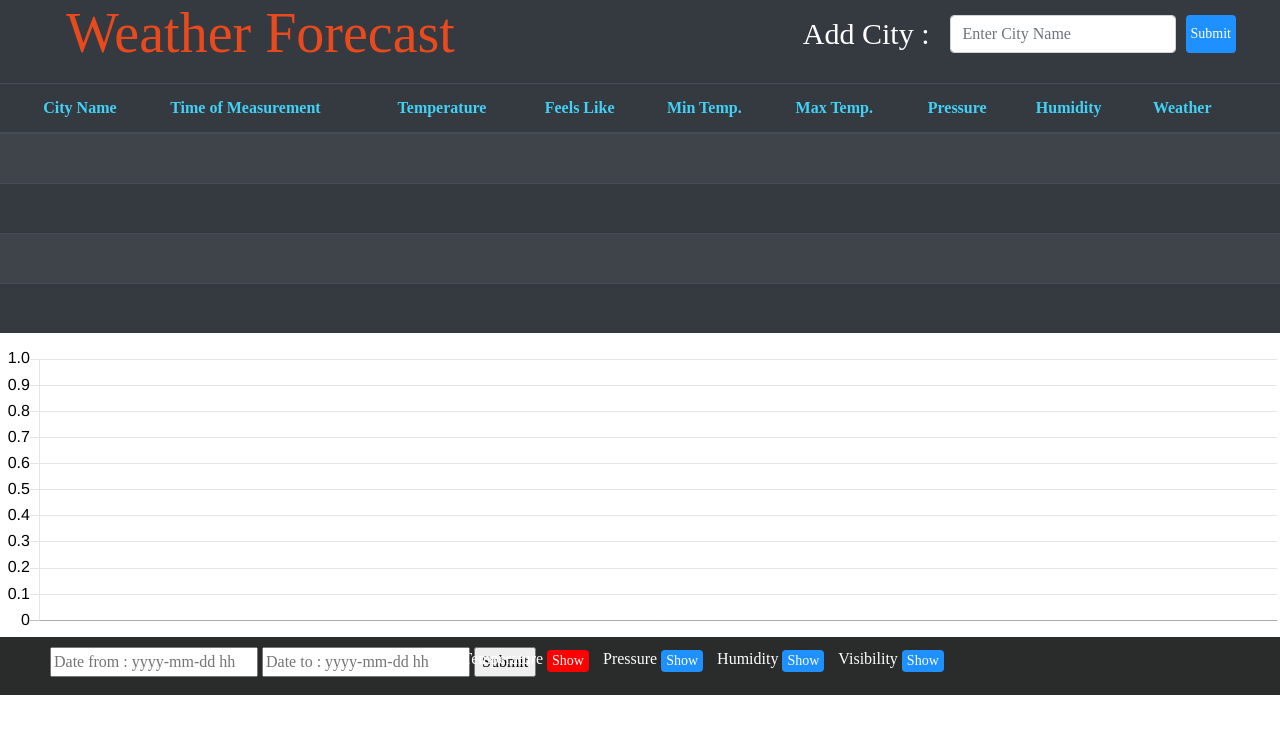
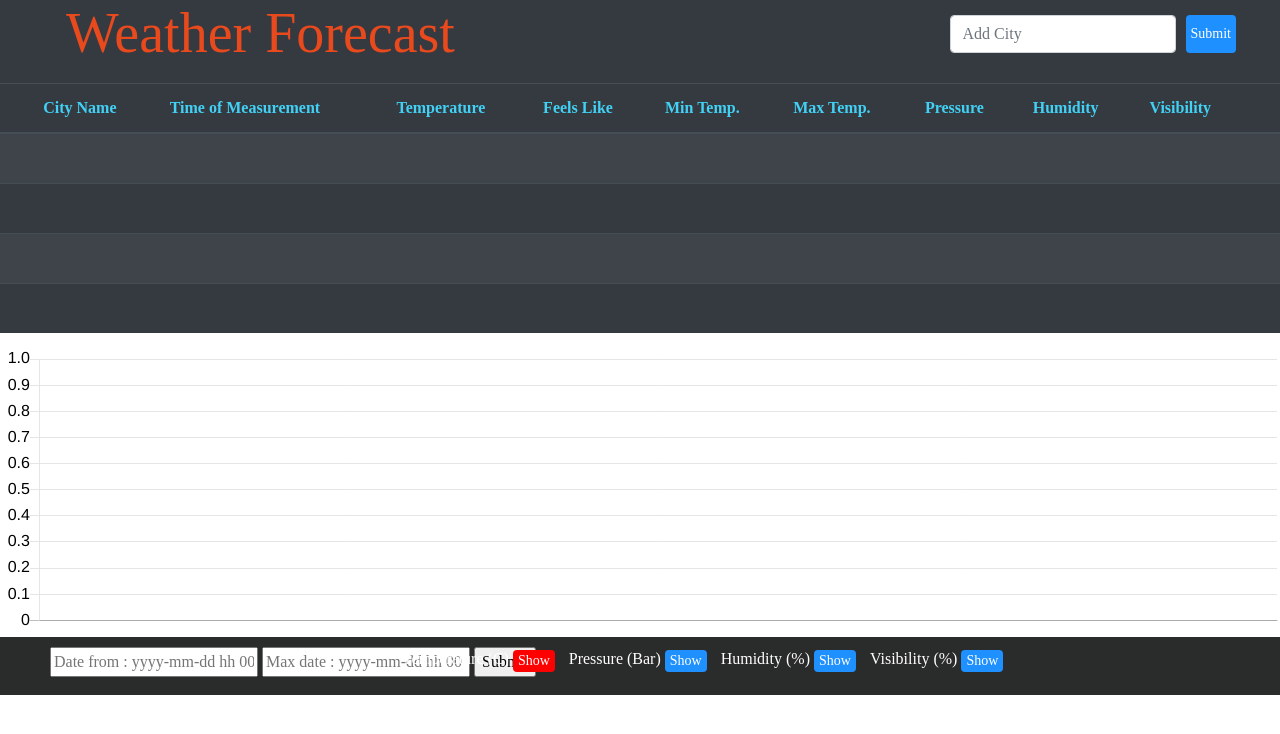
Before and after one commit to StojanV97/Weather_App, a Django app: page / in a window 1280 px wide. Shown: the top 734 px of the page. Run offline with Django 3.2, Linux system fonts and the light colour scheme; lists and menus that the app fills with data are empty; some libraries are stand-ins or nearby versions.

Commit message:
#7 Uradjene notifikacije u slucaju neispravnog unosa podataka

```diff
--- a/project/weather_app/apps.py
+++ b/project/weather_app/apps.py
@@ -19,3 +19,6 @@ class WeatherAppConfig(AppConfig):
     status_hum = '#3477eb'
     range_x = 0
     range_y = 40
+    add_remove_from_graph = 'add_remove_from_graph_blue'
+    error = False
+    message = ''
--- a/project/weather_app/templates/weather_app/base.html
+++ b/project/weather_app/templates/weather_app/base.html
@@ -103,6 +103,17 @@
             margin-left: 50px;
             margin-right: -400px;
         }
+        #add_remove_from_graph_blue{
+            background-color: #42d1f5;
+        }
+        #add_remove_from_graph_red{
+            background-color: red;
+        }
+        #alerdiv {
+        }
+
+
+
     </style>
 </head>
 <body>
@@ -110,11 +121,17 @@
       <H1  id="wh1" style="color:#e8491d ">Weather Forecast</H1>
       <form class="form-inline" method="POST" action="">
          {% csrf_token %}
+         {% if error %}
+              <div class="alert alert-warning" role="alert">
+                  {{message}}
+                </div>
+          {% endif %}
         <div  class="form-group mx-sm-3 mb-2">
-            <label id="add_city_label">Add City : </label>
-        <input type="text"class="form-control" placeholder="Enter City Name" name="pretraga">
+
+        <input type="text"class="form-control" placeholder="Add City " name="pretraga">
         <input id="search_button" type="submit" name="search_city"  class="btn btn-outline-success my-2 my-sm-0" onclick = "this.form.action = &quot{% url 'search_city' %}&quot">
         </div>
+
     </form>
     </div>
     <div>
@@ -130,7 +147,7 @@
         <th scope="col">Max Temp.</th>
         <th scope="col">Pressure</th>
         <th scope="col">Humidity</th>
-      <th scope="col">Weather</th>
+      <th scope="col">Visibility</th>
         <th scope="col"></th>
     </tr>
   </thead>
@@ -139,10 +156,10 @@
     <tr>
         <form method='POST' action="">
             {% csrf_token %}
-                  <th> <button  name="{{ city.name }}" value="" type="submit" onclick="this.form.action = &quot{% url 'addcheck' %}&quot" class="btn"><i class="fas fa-check-circle"></i></button>
+                  <th> <button name="{{ city.name }}" value="" type="submit" onclick="this.form.action = &quot{% url 'addcheck' %}&quot" class="btn"><i class="fa fa-check"></i></button>
                   </th>
         </form>
-      <th style="color: #e8491d" scope="row">{{ city.name | capfirst }}</th>
+      <th style="color: #e8491d" scope="row" id="cityname">{{ city.name | capfirst }}</th>
          <td>{{ city.display_stat.date}}</td>
       <td>{{ city.display_stat.temp }}</td>
       <td>{{ city.display_stat.feels_like }}</td>
@@ -150,7 +167,7 @@
       <td>{{ city.display_stat.temp_max }}</td>
       <td>{{ city.display_stat.pressure }}</td>
         <td>{{ city.display_stat.humidity }}</td>
-        <td>{{ city.display_stat.weather | capfirst }}</td>
+        <td>{{ city.display_stat.clouds }}</td>
         <td>
             <form method="POST" action="">
                 {% csrf_token %}
@@ -263,21 +280,21 @@
         <footer>
             <form id="datum_forma" method="POST" action="">
                 {% csrf_token %}
-                <input placeholder="Date from : yyyy-mm-dd hh" type="text" name="date_from">
-                <input placeholder="Date to : yyyy-mm-dd hh " type="text" name="date_to">
+                   <input placeholder="Date from : {{first_dates_list}} 00" type="text" name="date_from">
+                    <input placeholder="Max date : {{last_dates_list}} 00" type="text" name="date_to">
                 <input type="submit" name="range_submit" onclick = "this.form.action = &quot{% url 'set_range' %}&quot">
 
             </form>
             <form method='POST' action="">
                   {% csrf_token %}
            <div id="footer_div">
-                 <label name="labela" for="temp" class="labela">Temperature</label>
+                 <label name="labela" for="temp" class="labela">Temperature (C)</label>
                 <input id="temp" class="btn btn-outline-success {{status_temp}} g" value="Show" type="submit" name="temperature" onclick="this.form.action = &quot{% url 'change_stats' %}&quot">
-                <label for="press" class="labela">Pressure</label>
+                <label for="press" class="labela">Pressure (Bar)</label>
                 <input id="press" class="btn btn-outline-success {{status_press}}  g" value="Show" type="submit" name="pressure" onclick="this.form.action = &quot{% url 'change_stats' %}&quot">
-                <label for="hum" class="labela">Humidity</label>
+                <label for="hum" class="labela">Humidity (%)</label>
                 <input id="hum" class="btn btn-outline-success {{status_hum}} g" value="Show" type="submit" name="humidity" onclick="this.form.action = &quot{% url 'change_stats' %}&quot">
-                <label for="vis" class="labela">Visibility</label>
+                <label for="vis" class="labela">Visibility (%)</label>
                 <input id="vis" class="btn btn-outline-success {{status_vis}}  g" value="Show" type="submit" name="visibility" onclick="this.form.action = &quot{% url 'change_stats' %}&quot">
 
            </div>
--- a/project/weather_app/views.py
+++ b/project/weather_app/views.py
@@ -24,20 +24,29 @@ def base(request):
     empty_cells = 4 - len(list_of_cities)
     range_x = apps.get_app_config('weather_app').range_x
     range_y = apps.get_app_config('weather_app').range_y
+    add_remove_from_graph = apps.get_app_config('weather_app').add_remove_from_graph
+    message = apps.get_app_config('weather_app').message
+    error = apps.get_app_config('weather_app').error
     labels = []
-    print(range_x)
-    print(range_y)
-
+    print(list_of_dates)
     for el in list_for_graph:
         labels = el.graph.time_list
         break
     labels = labels[range_x:range_y + 1]
     labels = mark_safe(labels)
-
-    context_variables = {'range_x': range_x, 'range_y': range_y, 'display_list': display_list, 'dates': list_of_dates,
-                         'cities': list_of_cities, 'range': range(empty_cells),
-                         'list_for_graph': list_for_graph, 'status_temp': status_temp, 'status_press': status_press,
-                         'status_hum': status_hum, 'status_vis': status_vis,'label':labels}
+    if len(list_of_dates) != 0:
+        context_variables = {'message':message,'error':error,'first_dates_list': list_of_dates[0],
+                             'last_dates_list': list_of_dates[len(list_of_dates) - 1], 'arfg': add_remove_from_graph,
+                             'range_x': range_x, 'range_y': range_y, 'display_list': display_list,
+                             'dates': list_of_dates,
+                             'cities': list_of_cities, 'range': range(empty_cells),
+                             'list_for_graph': list_for_graph, 'status_temp': status_temp, 'status_press': status_press,
+                             'status_hum': status_hum, 'status_vis': status_vis, 'label': labels}
+    else:
+        context_variables = {'message':message,'error':error,'first_dates_list':'yyyy-mm-dd hh','last_dates_list':'yyyy-mm-dd hh','arfg':add_remove_from_graph,'range_x': range_x, 'range_y': range_y, 'display_list': display_list, 'dates': list_of_dates,
+                             'cities': list_of_cities, 'range': range(empty_cells),
+                             'list_for_graph': list_for_graph, 'status_temp': status_temp, 'status_press': status_press,
+                             'status_hum': status_hum, 'status_vis': status_vis,'label':labels}
     return render(request, 'weather_app/base.html', context_variables)
 
 
@@ -45,8 +54,14 @@ def base(request):
 def search_city(request):
     url_api = 'http://api.openweathermap.org/data/2.5/forecast?q={}&appid=24fa72dcfd34b9a33c1b1c518534a45b'
     city_name = request.POST.get('pretraga')
+    if len(city_name) == 0:
+        apps.get_app_config('weather_app').message = 'City not found!'
+        apps.get_app_config('weather_app').error = True
+        return redirect('base')
     r = requests.get(url_api.format(city_name)).json()
     if r['cod'] == '404':
+        apps.get_app_config('weather_app').message = 'City not found!'
+        apps.get_app_config('weather_app').error = True
         return redirect('base')
     else:
         dict_of_dates = format_api_response(r)
@@ -65,29 +80,36 @@ def search_city(request):
         graph = initialize_graph_data(city)
         city.graph = graph
         if city in apps.get_app_config('weather_app').list_of_cities:
+            apps.get_app_config('weather_app').message = 'City already added!'
+            apps.get_app_config('weather_app').error = True
             return redirect('base')
         else:
             if len(apps.get_app_config('weather_app').list_of_cities) < 4:
                 apps.get_app_config('weather_app').list_of_cities.append(city)
+                apps.get_app_config('weather_app').error = False
         return redirect('base')
 
 
 @csrf_protect
 def addcheck(request):
+    apps.get_app_config('weather_app').error = False
     list = apps.get_app_config('weather_app').list_for_graph
     city_name = request.POST
     for city in apps.get_app_config('weather_app').list_of_cities:
         for key in city_name:
             if city.name == key:
                 if city in list:
-                    pass
+                    list.remove(city)
+                    apps.get_app_config('weather_app').add_remove_from_graph = 'add_remove_from_graph_blue'
                 else:
                     list.append(city)
+                    apps.get_app_config('weather_app').add_remove_from_graph = 'add_remove_from_graph_red'
     return redirect('base')
 
 
 @csrf_protect
 def delete_city(request):
+    apps.get_app_config('weather_app').error = False
     list = apps.get_app_config('weather_app').list_of_cities
     city_name = request.POST
     for city in apps.get_app_config('weather_app').list_of_cities:
@@ -135,6 +157,7 @@ def set_range(request):
                     if date_time_obj2 <= el_date:
                         apps.get_app_config('weather_app').range_y = x
                         break
+            apps.get_app_config('weather_app').error = False
             print(apps.get_app_config('weather_app').range_x)
             print(apps.get_app_config('weather_app').range_y)
         else:
@@ -142,6 +165,8 @@ def set_range(request):
             return redirect('base')
 
     except:
+        apps.get_app_config('weather_app').message = 'Wrong input format!'
+        apps.get_app_config('weather_app').error = True
         return redirect('base')
 
     return redirect('base')
@@ -149,6 +174,7 @@ def set_range(request):
 
 @csrf_protect
 def change_stats(request):
+    apps.get_app_config('weather_app').error = False
     if request.POST.get('temperature'):
         apps.get_app_config('weather_app').status_temp = 'red'
         apps.get_app_config('weather_app').status_press = 'blue'
```
